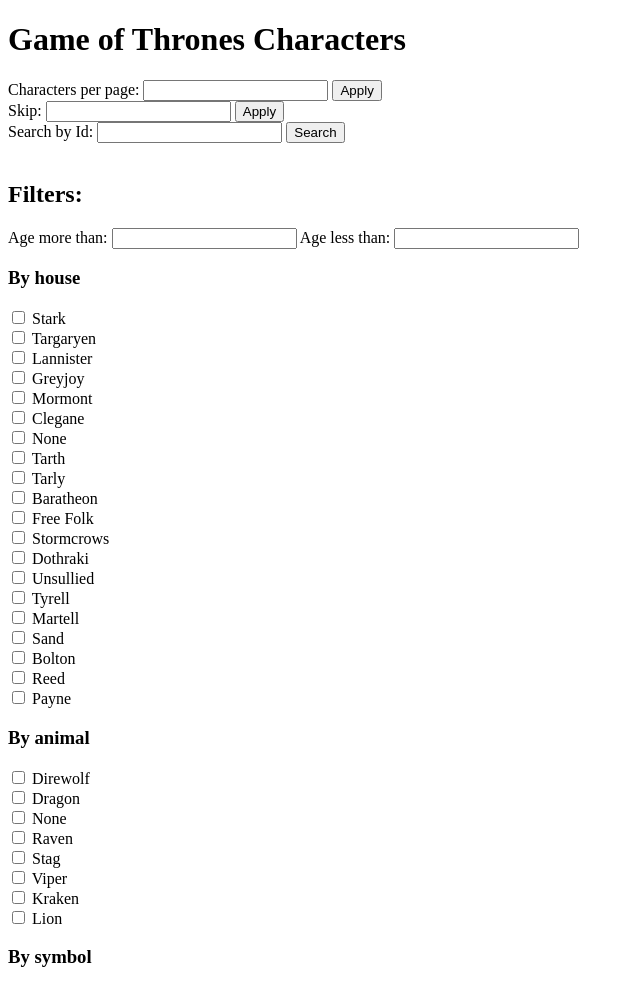
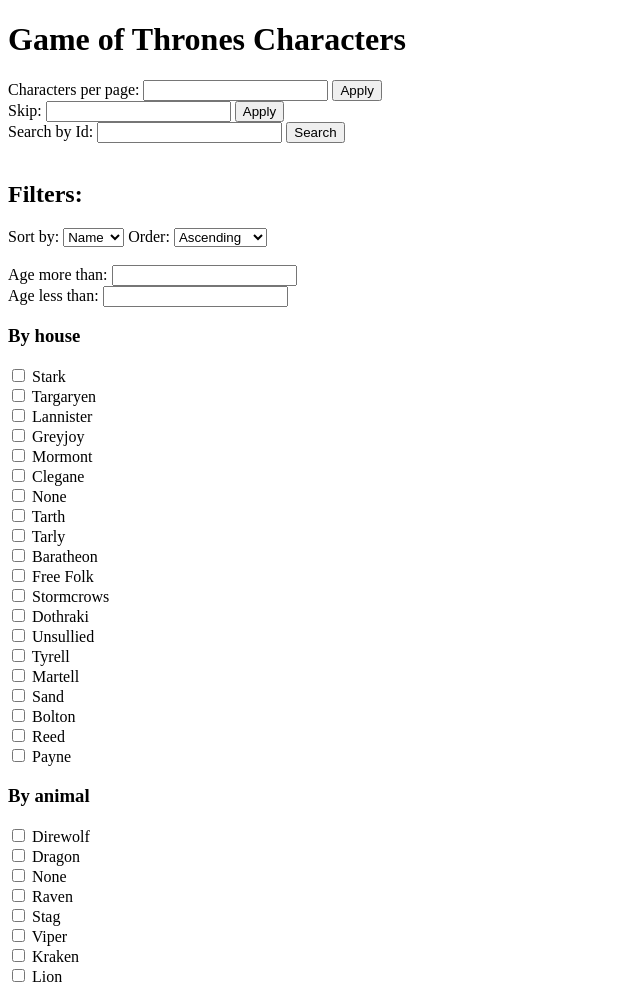
Before and after one commit to wcortesrico/Game_of_thrones_characters, a Flask app: page /characters in a window 1280 px wide. Shown: the top 985 px of the page, without its empty margins (0-640 px from the left). Run offline with Flask 3, Linux system fonts and the light colour scheme.

Commit message:
Implement sorting feature

```diff
--- a/app.py
+++ b/app.py
@@ -6,6 +6,33 @@ import random
 storage = Storage("characters.json")
 
 app = Flask(__name__)
+
+
+# this function retrieves a list of characters fitered according to their attributes
+def filter_char(list_characters, filters): # the variable filters expected as a dictionary of attributes
+    filtered =[]
+    for char in list_characters:
+        for attribute, values in filters.items():
+            for value in values:
+                if char[attribute] == value:
+                    filtered.append(char)
+    return filtered
+
+# function that retrieves a list of characters sorted according to attribute and ordered
+def sorting_by(char_list, sort_by, order):
+    sorted_list = []
+    values_list = []
+    for char in char_list:
+        if char[sort_by] != None:
+            values_list.append(char[sort_by])
+    values_list.sort()
+    if order == "sort_des":
+        values_list.sort(reverse=True)
+    for value in values_list:
+        for char in char_list:
+            if char[sort_by] == value:
+                sorted_list.append(char)
+    return sorted_list
 
 
 @app.route('/characters')
@@ -79,16 +106,26 @@ def filters():
     attributes = storage.get_attributes_dictionary()
     age_more_than = request.args.get("age_more_than", default=None, type=int)
     age_less_than = request.args.get("age_less_than", default=None, type=int)
+    sort_by = request.args.get("sort_by")
+    order = request.args.get("order")
+    list_of_characters = storage.get_characters()
+
+
     selected_filters = {}
     for title in attributes:
         selected_values = request.args.getlist(title.lower())
         if selected_values:
             selected_filters[title.lower()] = selected_values
 
-    filtered_characters = storage.filter_char(selected_filters)
+    sorted_characters = sorting_by(list_of_characters, sort_by, order)
+
+    filtered_characters = filter_char(sorted_characters, selected_filters)
+
+
+
 
     if len(filtered_characters) == 0:
-        filtered_characters = storage.get_characters() # if no filter is selected, returns the complete list of characters
+        filtered_characters = sorted_characters # if no filter is selected, returns the complete list of characters
 
     #  Logic to apply the range of ages as a filter
     if age_less_than == None and age_more_than == None:
--- a/templates/home.html
+++ b/templates/home.html
@@ -34,8 +34,21 @@
         <form method="GET" action="/characters/filters">
             <h2>Filters:</h2>
             <div>
+                <label for="sort_by">Sort by:</label>
+                <select id="sort_by" name="sort_by">
+                <option value="name">Name</option>
+                <option value="age">Age</option>
+                <option value="house">House</option>
+                </select>
+
+                <label for="order">Order:</label>
+                <select id="order" name="order">
+                <option value="sort_asc">Ascending</option>
+                <option value="sort_des">Descending</option>
+                </select> <br><br>
+
                 <label for="age">Age more than:</label>
-                <input type="number" id="age_more_than" name="age_more_than">
+                <input type="number" id="age_more_than" name="age_more_than"><br>
                 <label for="age">Age less than:</label>
                 <input type="number" id="age_less_than" name="age_less_than">
 
```
Also changed, not shown: testing.py (+15 -24 lines).
